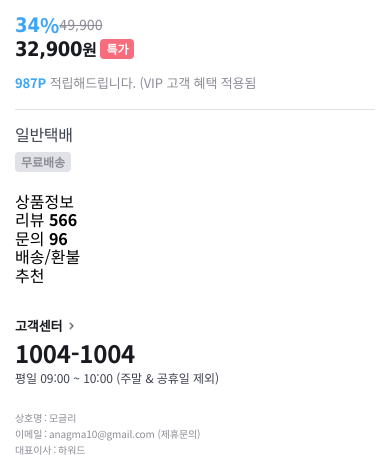
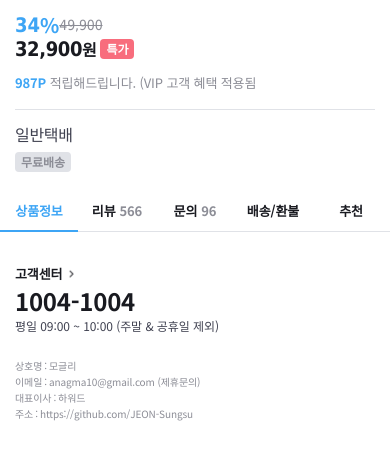
Before and after one commit to JEON-Sungsu/tomorrow-house, a website: page index.html in a window 390 px wide. Shown: the part 644-1099 px from the top of the page. Drawn offline with nearby package versions, Linux system fonts and the light colour scheme; files whose address does not match are found by name.

Commit message:
product-tablist mobile style finish

```diff
--- a/index.html
+++ b/index.html
@@ -425,7 +425,7 @@
           <div class="row">
             <div class="col-sm-4 col-lg-8">
               <ul class="product-tab-list"role="tablist">
-                <li class="product-tab-item" role="tab" aria-labelledby="product-spec">
+                <li class="product-tab-item is-active" role="tab" aria-labelledby="product-spec">
                   <button type="button">상품정보</button>
                 </li>
                 <li class="product-tab-item" role="tab" aria-labelledby="product-review">
--- /dev/null
+++ b/style/layouts/_product-tab.scss
@@ -0,0 +1,43 @@
+.product-tab {
+  $grid-margin: $sm-margin + $gutter / 2;
+
+  width: 100%;
+  height: 40px;
+  border-bottom: 1px solid $border;
+  background-color: $white;
+
+  &-list {
+    @include flexbox;
+    margin: 0 -#{$grid-margin};
+  }
+
+  &-item {
+    width: (100% / 5);
+
+    &.is-active {
+      button {
+        color: $keycolor;
+        border-color: $keycolor;
+      }
+    }
+
+    button {
+      @include flexbox;
+      @include text-style(13, $dark);
+      width: 100%;
+      height: 40px;
+      font-weight: 700;
+      white-space: nowrap;
+      border-bottom: 2px solid transparent;
+
+      &:active {
+        color: $keycolor;
+      }
+    }
+
+    .badge {
+      margin-left: 4px;
+      color: $secondary;
+    }
+  }
+}
--- a/style/main.scss
+++ b/style/main.scss
@@ -47,3 +47,4 @@
 @import './layouts/lnb';
 @import './layouts/global-header';
 @import './layouts/global-footer';
+@import './layouts/product-tab';
```
Also changed, not shown: style.css, 1 other file.
